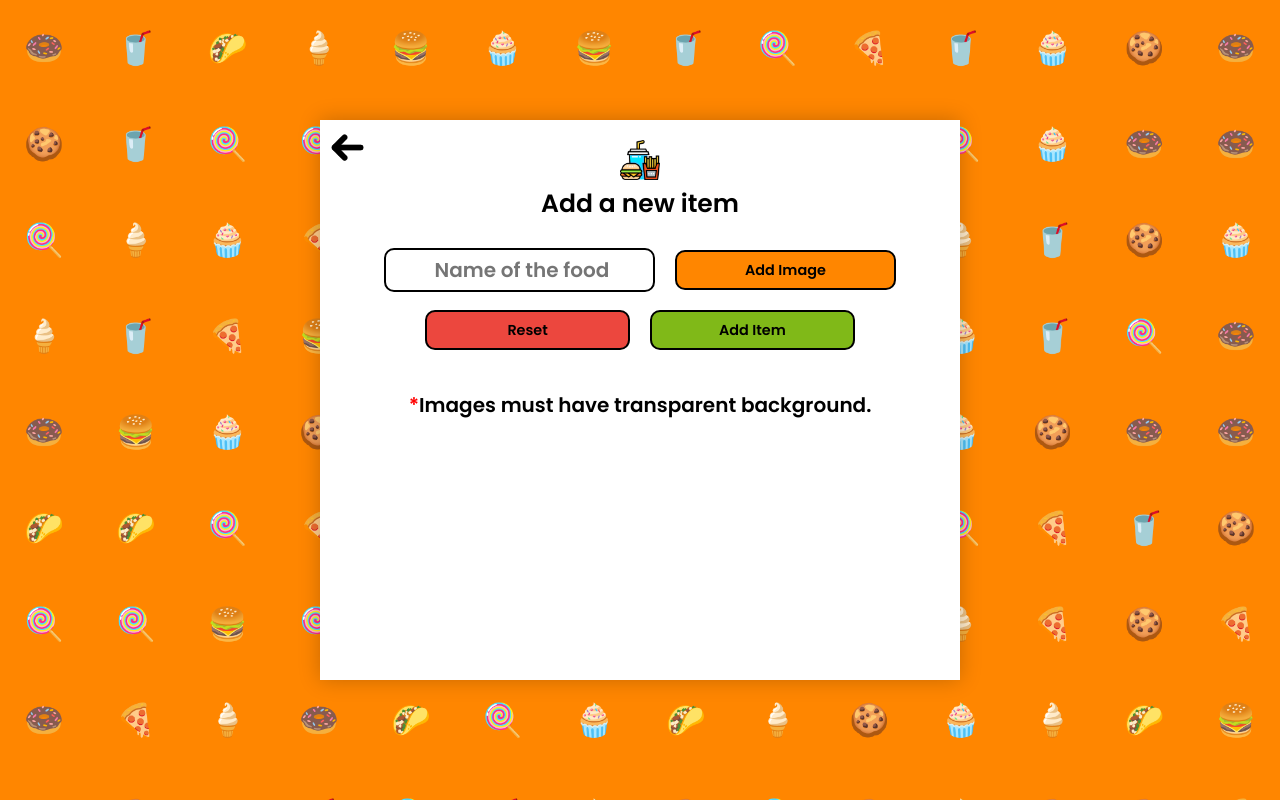
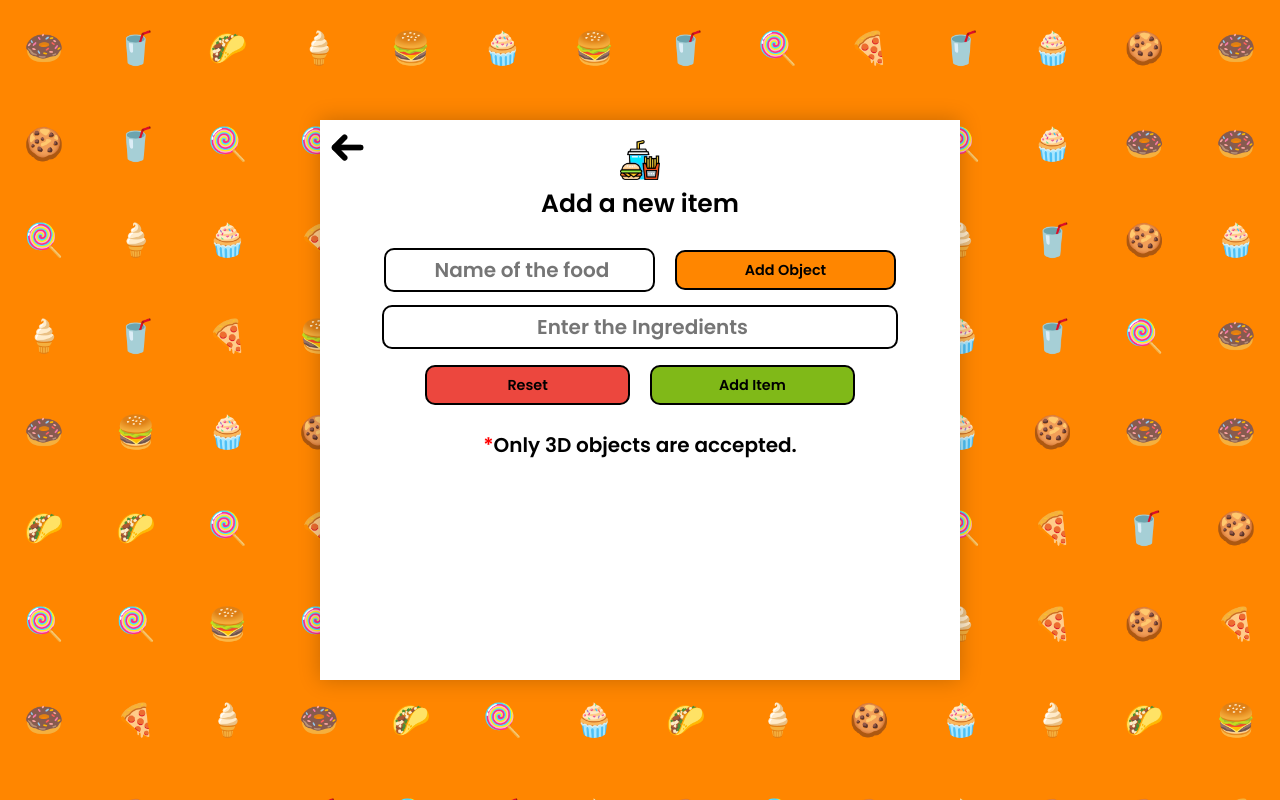
Before and after one commit to not-nag/virtudine-host, a Next.js app: page /dashboard/add in a window 1280 px wide. Built offline with nearby package versions, Linux system fonts and the light colour scheme; no server answers; sample sign-in values are in the browser's storage.

Commit message:
Added Ingredients functionality

```diff
--- a/components/AddItems.module.css
+++ b/components/AddItems.module.css
@@ -47,7 +47,7 @@
 
 .warning{
     font-size: 20px;
-    margin-top: 150px;
+    margin-top: 190px;
     text-align: center;
 }
 
@@ -106,7 +106,7 @@
     justify-content: center;
     align-items: center;
     position: relative;
-    top: 120px;
+    top: 175px;
 }
 
 .submit:hover{
@@ -172,6 +172,11 @@
     transform: scale(0.9);
 }
 
+.ingredients{
+    position: absolute;
+    top: 65px;
+}
+
 @media (max-width: 650px){
     .submit{
         width: 40%;
--- a/components/AddItems.tsx
+++ b/components/AddItems.tsx
@@ -16,6 +16,7 @@ const AddItems:React.FC<AddItemsProps> =({userID}) =>{
     const router = useRouter();
     const fileInputRef = useRef<HTMLInputElement | null>(null);
     const[itemName, setItemName] = useState<string>('');
+    const[ingredients, setIngredients] = useState<string>('');
     const[image, setImage] = useState<File | null>(null);
 
     const toastify = ()=>{
@@ -44,6 +45,7 @@ const AddItems:React.FC<AddItemsProps> =({userID}) =>{
         console.log(userID);
         setItemName('');
         setImage(null);
+        setIngredients('');
     }
 
     const handleBack = () => {
@@ -54,7 +56,10 @@ const AddItems:React.FC<AddItemsProps> =({userID}) =>{
         try{
             const menuPath = ref(database, `users/${userID}/menu`);
             const itemData = {
-                [itemName]: downloadURL,
+                [itemName]: {
+                    downloadURL,
+                    ingredients,
+                }
             };
             await update(menuPath, itemData);
             toastify();
@@ -66,8 +71,8 @@ const AddItems:React.FC<AddItemsProps> =({userID}) =>{
     }
 
     const handleSubmit = async() => {
-        if(!itemName.trim() || !image){
-            toast.error('❌ Enter both Name and Image', {
+        if(!itemName.trim() || !image || !ingredients.trim()){
+            toast.error('❌ Enter Name, Image and Ingredients', {
             position: "top-center",
             autoClose: 1500,
             hideProgressBar: false,
@@ -112,15 +117,16 @@ const AddItems:React.FC<AddItemsProps> =({userID}) =>{
                 </div>
                 <p>Add a new item</p>
                 <input type="text" onChange={(e)=>{setItemName(e.target.value)}} value={itemName} placeholder="Name of the food"/>
-                <button type="button" onClick={handleClick} className={image?styles.button_purple:styles.button_orange}>{image?image.name:'Add Image'}</button>
-                <input type="file" accept=".jpg, .jpeg, .png " ref={fileInputRef} onChange={handleFileChange} style={{ display: 'none' }} />
+                <button type="button" onClick={handleClick} className={image?styles.button_purple:styles.button_orange}>{image?image.name:'Add Object'}</button>
+                <input className={styles.ingredients}type="text" onChange={(e)=>{setIngredients(e.target.value)}} value={ingredients} placeholder="Enter the Ingredients"></input>
+                <input type="file" /*accept=".gltf, .glb, .obj"*/ ref={fileInputRef} onChange={handleFileChange} style={{ display: 'none' }} />
                 {/* {image && <p>Selected File: {image.name}</p>} */}
             </div>
             <div className={styles.buttons}>
                 <button type="button" onClick={handleReset} className={styles.reset}>Reset</button>
                 <button type="button" onClick={handleSubmit} className={styles.submit} >Add Item</button>
             </div>
-            <p className={styles.warning}><span className={styles.asterick}>*</span>Images must have transparent background.</p>
+            <p className={styles.warning}><span className={styles.asterick}>*</span>Only 3D objects are accepted.</p>
         </div>
     )
 }
```
